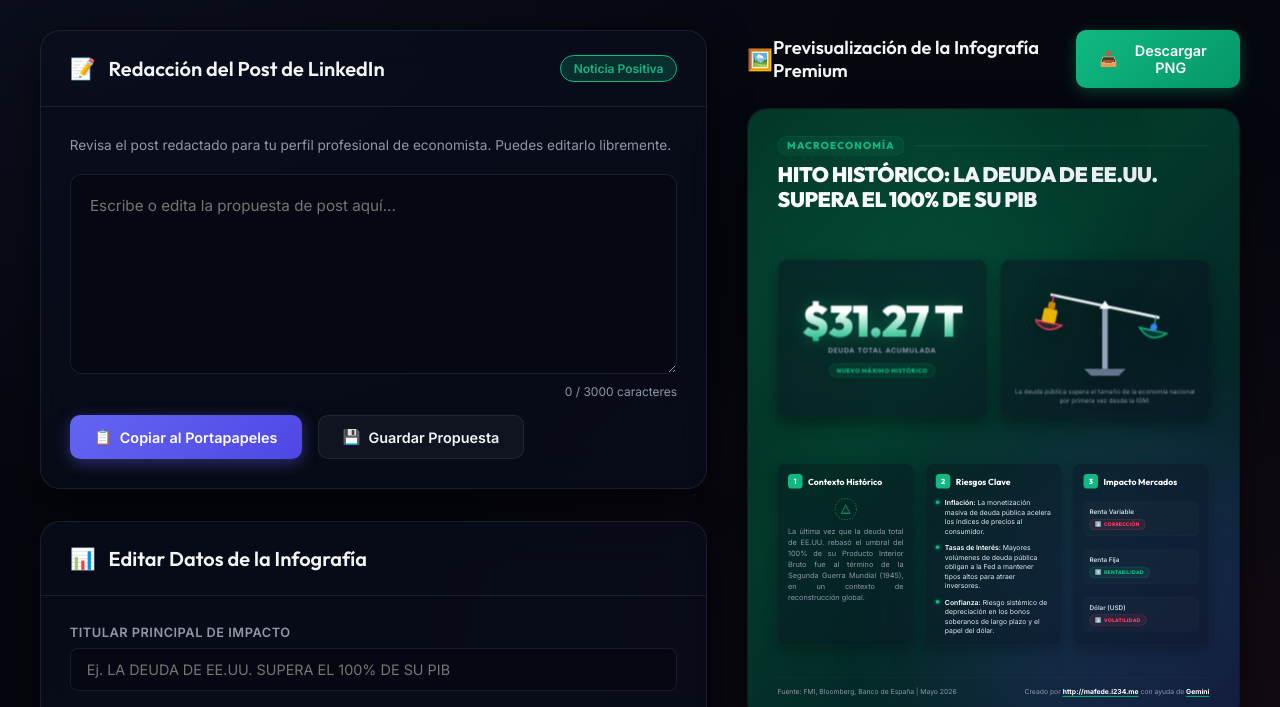
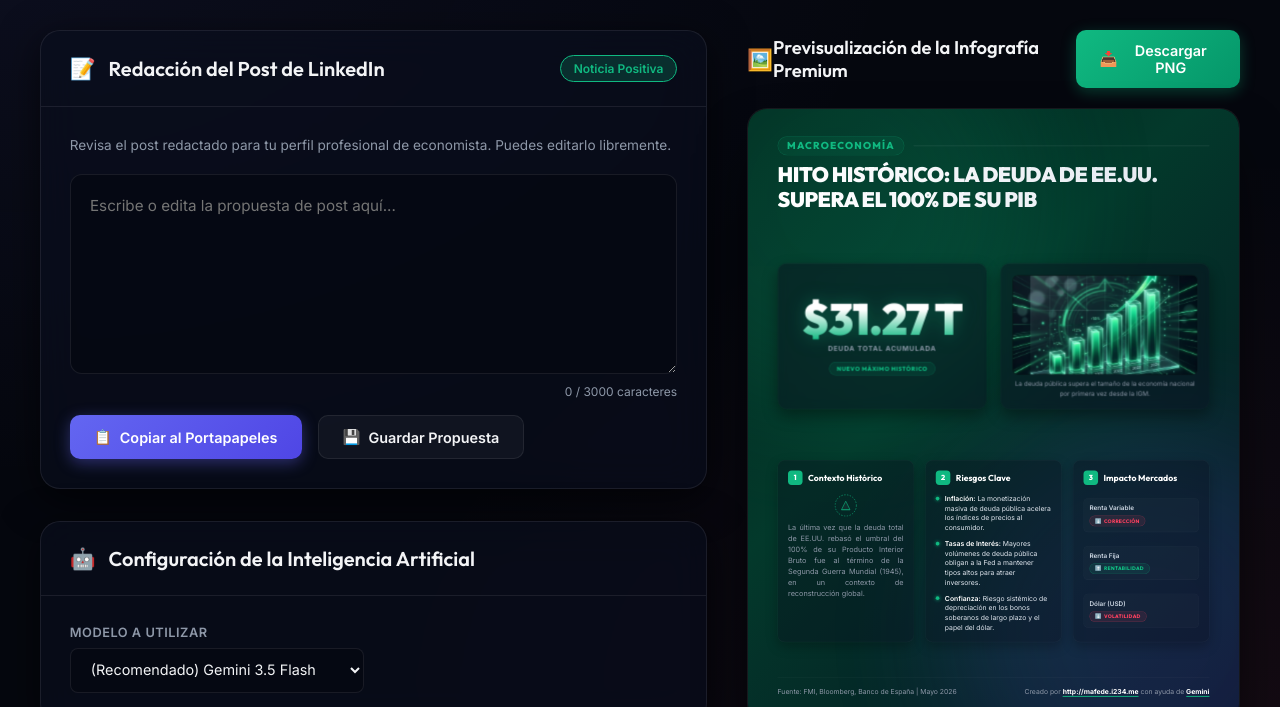
Before and after one commit to mikiaiapp/post-linkedin, a website: page public/index.html in a window 1280 px wide. Shown: the part 85-792 px from the top of the page. Drawn offline with nearby package versions, Linux system fonts and the light colour scheme; no server answers.

Commit message:
feat: make Gemini model selection dynamic and future-proof with custom inputs

```diff
--- a/public/app.js
+++ b/public/app.js
@@ -31,6 +31,11 @@ document.addEventListener('DOMContentLoaded', () => {
   const inputMkt3Trend = document.getElementById('info-mkt-3-trend');
 
   const inputSource = document.getElementById('info-source');
+
+  // Configuración de la IA
+  const inputAIModel = document.getElementById('info-ai-model');
+  const inputAIModelCustom = document.getElementById('info-ai-model-custom');
+  const customModelGroup = document.getElementById('custom-model-group');
 
   // Elementos de la infografía (canvas)
   const canvasTag = document.getElementById('canvas-tag');
@@ -133,6 +138,22 @@ document.addEventListener('DOMContentLoaded', () => {
   syncTrendBadge(inputMkt1Trend, canvasMkt1Badge);
   syncTrendBadge(inputMkt2Trend, canvasMkt2Badge);
   syncTrendBadge(inputMkt3Trend, canvasMkt3Badge);
+
+  // Alternar visualización de modelo personalizado en base a selección
+  inputAIModel.addEventListener('change', () => {
+    if (inputAIModel.value === 'custom') {
+      customModelGroup.style.display = 'flex';
+    } else {
+      customModelGroup.style.display = 'none';
+    }
+  });
+
+  function getSelectedAIModel() {
+    if (inputAIModel.value === 'custom') {
+      return inputAIModelCustom.value.trim() || 'gemini-3.5-flash';
+    }
+    return inputAIModel.value;
+  }
 
   // Sincronización de Sentimiento / Tema
   inputSentiment.addEventListener('change', () => {
@@ -321,7 +342,8 @@ document.addEventListener('DOMContentLoaded', () => {
               body: JSON.stringify({
                 title: item.title,
                 snippet: item.snippet,
-                sourceName: item.sourceName
+                sourceName: item.sourceName,
+                model: getSelectedAIModel() // Envía el modelo dinámico a la API
               })
             });
 
--- a/public/index.html
+++ b/public/index.html
@@ -57,6 +57,29 @@
             <button class="btn btn-secondary" id="btn-save-proposal">
               <span class="btn-icon">💾</span> Guardar Propuesta
             </button>
+          </div>
+        </div>
+      </div>
+
+      <!-- Card: Configuración de la Inteligencia Artificial (Dinamismo de Modelos) -->
+      <div class="glass-card">
+        <div class="card-header">
+          <span class="card-icon">🤖</span>
+          <h2>Configuración de la Inteligencia Artificial</h2>
+        </div>
+        <div class="card-body form-grid">
+          <div class="form-group">
+            <label for="info-ai-model">Modelo a Utilizar</label>
+            <select id="info-ai-model">
+              <option value="gemini-3.5-flash" selected>(Recomendado) Gemini 3.5 Flash</option>
+              <option value="gemini-3.1-flash-lite">Gemini 3.1 Flash-Lite</option>
+              <option value="gemini-2.5-flash">Gemini 2.5 Flash</option>
+              <option value="custom">Otro (Escribir personalizado...)</option>
+            </select>
+          </div>
+          <div class="form-group" id="custom-model-group" style="display: none;">
+            <label for="info-ai-model-custom">Identificador del Modelo</label>
+            <input type="text" id="info-ai-model-custom" placeholder="Ej. gemini-4.0-flash">
           </div>
         </div>
       </div>
@@ -241,9 +264,11 @@
                 <div class="kpi-mini-badge">NUEVO MÁXIMO HISTÓRICO</div>
               </div>
 
-              <!-- Ilustración / Elemento Visual 3D a la Derecha (Balanza de Deuda con SVG nítido) -->
+              <!-- Ilustración / Elemento Visual 3D de Alto Impacto generado por Nano Banana 2 -->
               <div class="canvas-visual-card">
-                <svg viewBox="0 0 200 160" class="canvas-3d-svg">
+                <div class="canvas-artwork-container">
+                  <img src="proposals/latest_artwork.png" id="canvas-artwork-img" class="canvas-artwork-image" alt="Visualización del Análisis" onerror="this.style.display='none'; document.getElementById('canvas-fallback-svg').style.display='block';">
+                  <svg viewBox="0 0 200 160" class="canvas-3d-svg" id="canvas-fallback-svg" style="display: none;">
                     <!-- Base de la balanza -->
                     <path d="M70 140 H130 L120 150 H80 Z" fill="#64748b" />
                     <rect x="96" y="50" width="8" height="90" fill="#94a3b8" />
@@ -268,7 +293,8 @@
                     <!-- Fulcro central -->
                     <polygon points="100,42 92,54 108,54" fill="#f8fafc" />
                   </svg>
-                <div class="visual-card-caption">La deuda pública supera el tamaño de la economía nacional por primera vez desde la IGM.</div>
+                </div>
+                <div class="visual-card-caption" id="canvas-artwork-caption">La deuda pública supera el tamaño de la economía nacional por primera vez desde la IGM.</div>
               </div>
             </div>
 
```
Lines whose indentation alone changed are shown as unchanged.
